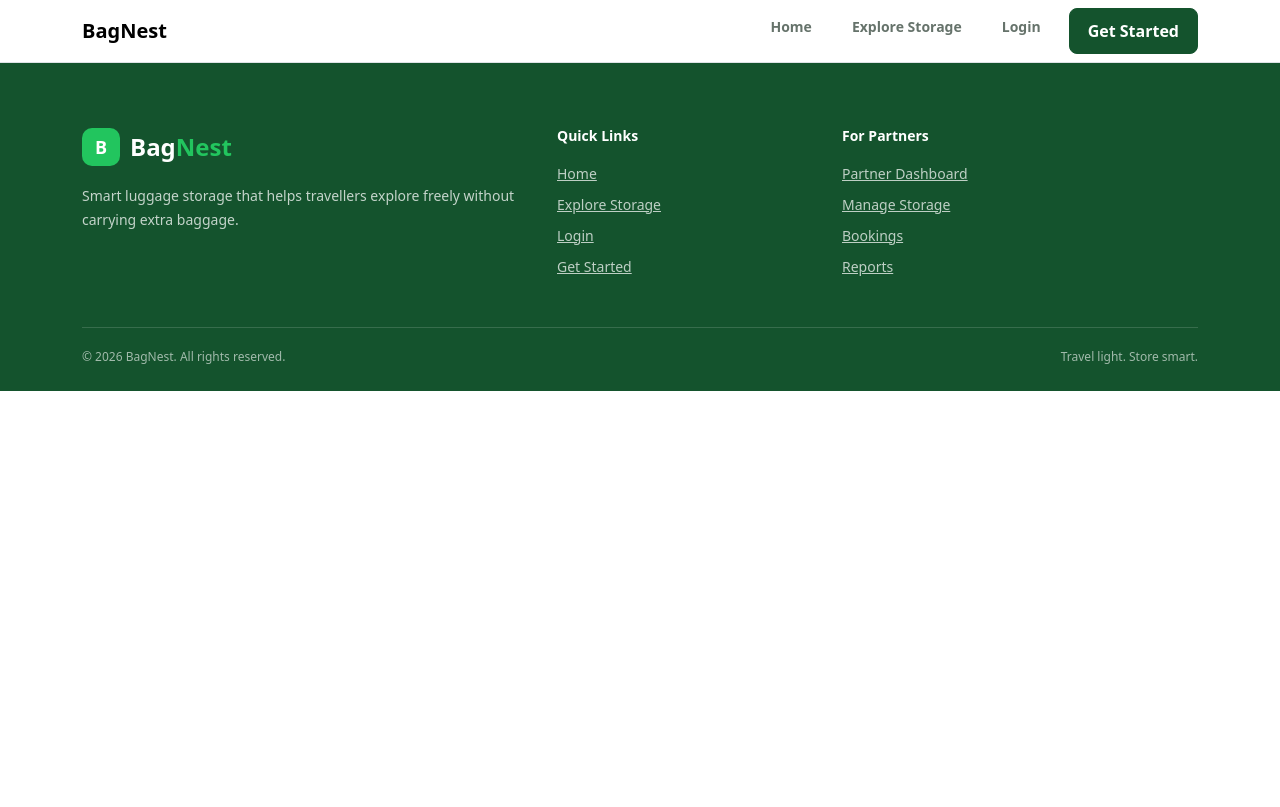
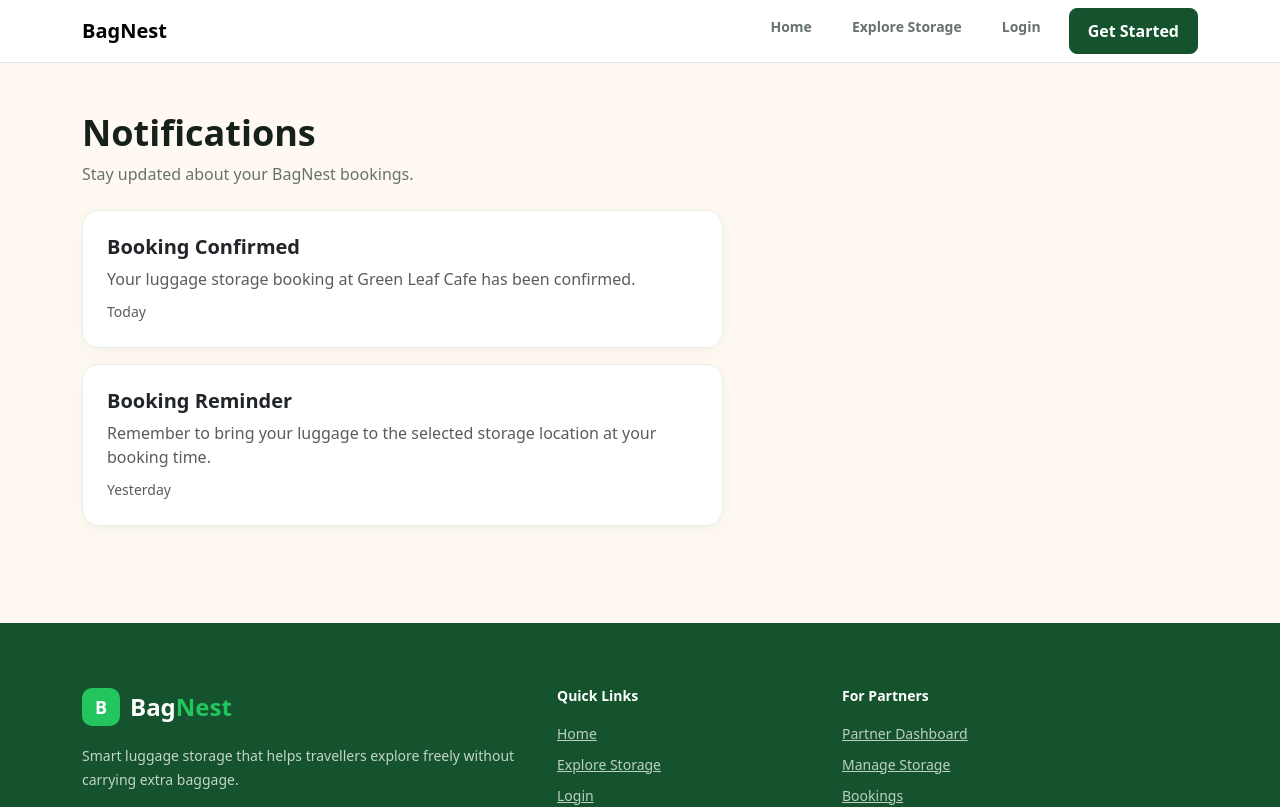
Before and after one commit to paviththira-vinayagamoorthy/BagNest, a React (Vite) app in the folder frontend/hackathon_projects/: page /notifications in a window 1280 px wide. Shown: the top 807 px of the page. Built offline with nearby package versions, Linux system fonts and the light colour scheme.

Commit message:
traveller notification ui finished

```diff
--- a/frontend/hackathon_projects/src/pages/routes/AppRoutes.jsx
+++ b/frontend/hackathon_projects/src/pages/routes/AppRoutes.jsx
@@ -9,6 +9,7 @@ import Booking from "../traveller/Booking";
 import TravellerDashboard from "../traveller/TravellerDashboard";
 import MyBookings from "../traveller/MyBookings";
 import TravellerProfile from "../traveller/TravellerProfile";
+import Notifications from "../traveller/Notifications";
 
 function AppRoutes() {
   return (
@@ -23,6 +24,7 @@ function AppRoutes() {
       <Route path="/traveller-dashboard" element={<TravellerDashboard />}/>
       <Route path="/my-bookings" element={<MyBookings />}/>
       <Route path="/traveller-profile" element={<TravellerProfile />}/>
+      <Route path="/notifications" element={<Notifications />}/>
     </Routes>
   );
 }
--- /dev/null
+++ b/frontend/hackathon_projects/src/pages/traveller/Notifications.jsx
@@ -0,0 +1,71 @@
+function Notifications() {
+  return (
+    <div className="page-section py-5">
+
+      <div className="container">
+
+        {/* Page heading */}
+        <h1 className="page-title">
+          Notifications
+        </h1>
+
+        <p className="page-description">
+          Stay updated about your BagNest bookings.
+        </p>
+
+        {/* Notification list */}
+        <div className="row mt-4">
+
+          {/* Booking notification */}
+          <div className="col-md-8 col-lg-7 mb-3">
+
+            <div className="bag-card p-4">
+
+              <h5 className="fw-bold">
+                Booking Confirmed
+              </h5>
+
+              <p className="text-muted mb-2">
+                Your luggage storage booking at Green Leaf Cafe
+                has been confirmed.
+              </p>
+
+              <small className="text-muted">
+                Today
+              </small>
+
+            </div>
+
+          </div>
+
+          {/* Booking reminder */}
+          <div className="col-md-8 col-lg-7 mb-3">
+
+            <div className="bag-card p-4">
+
+              <h5 className="fw-bold">
+                Booking Reminder
+              </h5>
+
+              <p className="text-muted mb-2">
+                Remember to bring your luggage to the selected
+                storage location at your booking time.
+              </p>
+
+              <small className="text-muted">
+                Yesterday
+              </small>
+
+            </div>
+
+          </div>
+
+        </div>
+
+      </div>
+
+    </div>
+  );
+}
+
+export default Notifications;
--- a/frontend/hackathon_projects/src/pages/traveller/TravellerDashboard.jsx
+++ b/frontend/hackathon_projects/src/pages/traveller/TravellerDashboard.jsx
@@ -103,13 +103,12 @@ function TravellerDashboard() {
                 Check your booking notifications.
               </p>
 
-              <button
-                type="button"
+              <Link
+                to="/notifications"
                 className="btn btn-primary-custom"
-                disabled
               >
                 Notifications
-              </button>
+              </Link>
 
             </div>
 
```
